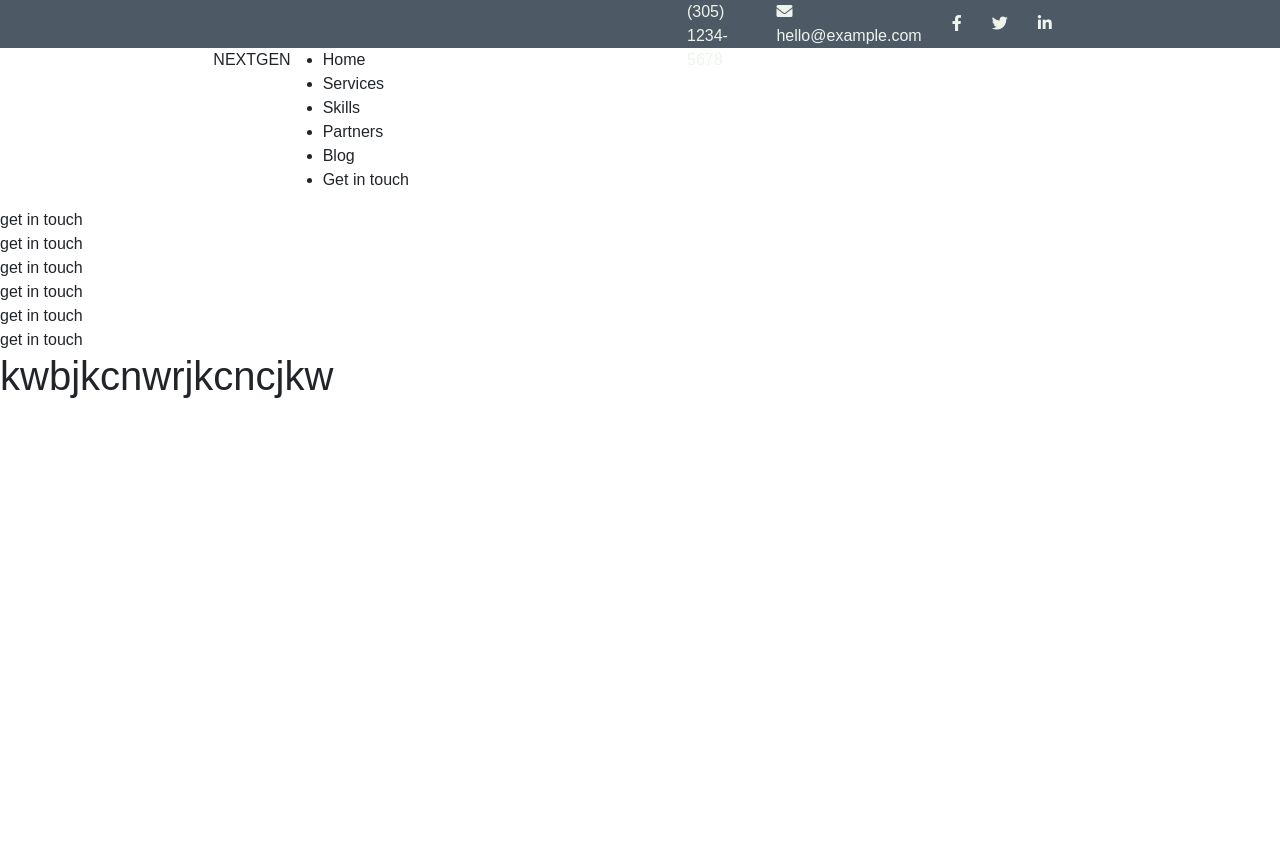
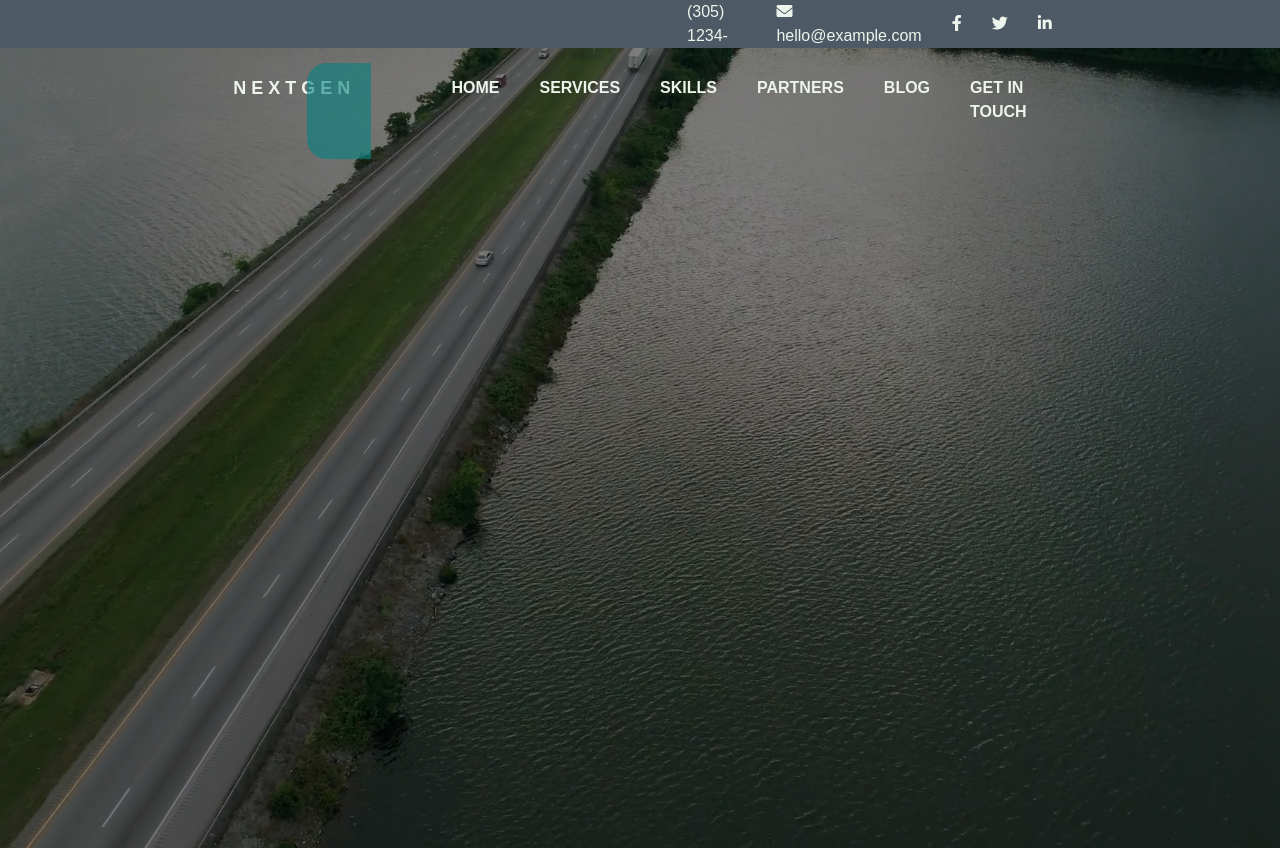
Before and after one commit to lnannettik/proj-html-vuejs, a Vue app: page / in a window 1280 px wide. Shown: the top 850 px of the page. Before the commit the page ends 800 px from the top, so only its background shows below. Built offline with nearby package versions, Linux system fonts and the light colour scheme.

Commit message:
finita nav?

```diff
--- a/src/components/Header.vue
+++ b/src/components/Header.vue
@@ -44,6 +44,7 @@ export default {
 
         .header-right {
             display: flex;
+            justify-content: flex-end;
         }
 
         .link-list {
--- a/src/components/Hero.vue
+++ b/src/components/Hero.vue
@@ -1,8 +1,14 @@
 <template>
     <div class="hero-container">
-        <nav class="nav offset-lg-2 col-lg-8">
-            <div class="left-side">NEXTGEN</div>
-            <ul class="right-side">
+        <nav class="nav offset-lg-2 col-lg-8 d-flex">
+
+            <div class="left-side col-5">
+
+                <span>NEXTGEN</span>
+
+            </div>
+
+            <ul class="right-side col-7 d-flex">
                 <li>Home</li>
                 <li>Services</li>
                 <li>Skills</li>
@@ -26,5 +32,90 @@ export default {
 <style scoped lang="scss">
 @import '@/styles/utilities.scss';
 
+    .hero-container {
+        background-image: url(../assets/jumbo.jpg);
+        background-repeat: no-repeat;
+        background-position: center;
+        background-size: cover;
+        height: 100vh;
+        position: relative;
+
+        &::after {
+            content: ' ';
+            display: block;
+            position: absolute;
+            left: 0;
+            top: 0;
+            width: 100%;
+            height: 100%;
+            z-index: 0;
+            background-size: cover;
+            background-color: rgba(0, 0, 0, 0.5);
+        }
+
+    }
+
+    nav {
+        height: 50px;
+        padding: 20px;
+        font-weight: 700;
+        color: #edf4ec;
+
+        * {
+            z-index: 2;
+        }
+
+        li {
+            padding: 8px 20px;
+            // z-index: 1;
+
+        }
+
+        .left-side {
+            padding-top: 7px;
+
+            span {
+                font-size: 18px;
+                letter-spacing: 5px;
+                position: relative;
+
+            }
+
+            &::after {
+                content: ' ';
+                display: block;
+                position: absolute;
+                left: 307px;
+                top: 15px;
+                width: 5%;
+                height: 12%;
+                z-index: 4;
+                border-start-start-radius: 20px;
+                background-size: cover;
+                background-color: rgba(4, 131, 131, 0.6);
+                border-bottom-left-radius: 20px;            }
+        }
+
+
+    }
+
+    .right-side {
+        justify-content: flex-end;
+        list-style: none;
+        text-transform: uppercase;
+
+        li:hover {
+            background-color: #048383;
+            color: white;
+            width: fit-content;
+            border-radius: 5px;
+            padding: 8px 20px;
+            text-transform: uppercase;
+
+        }
+
+
+    }
+
 
 </style>
```
